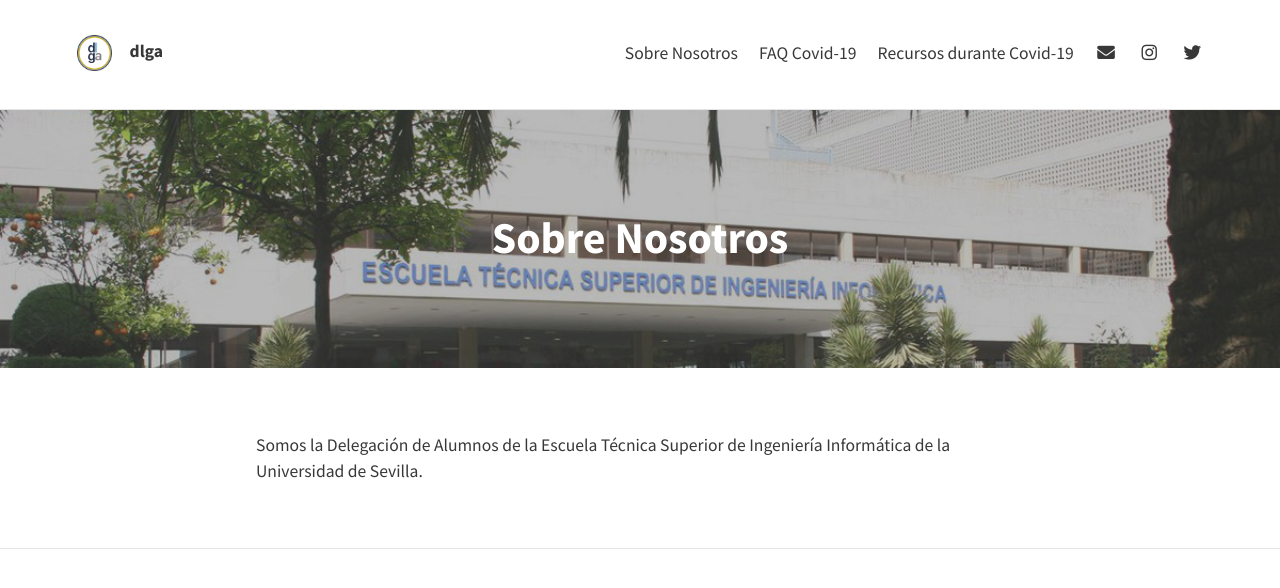
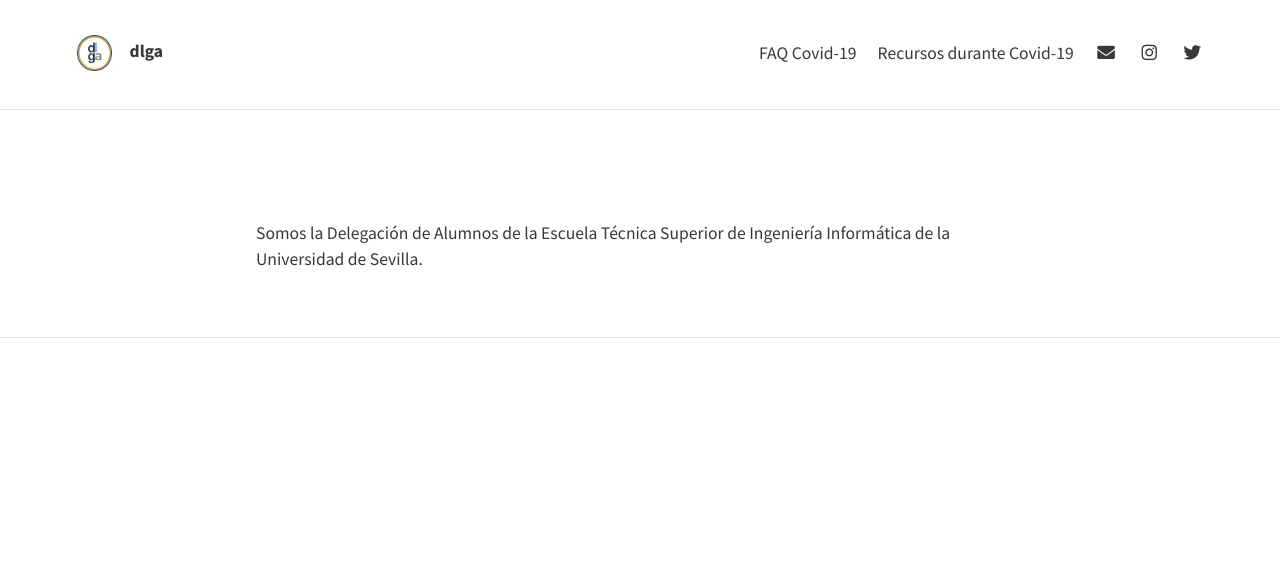
Before and after one commit to dlga/dlga.github.io, a Jekyll site: the page built from about.md, in a window 1280 px wide. Shown: the top 588 px of the page. Built offline with Jekyll 4.4.1, drawn with Linux system fonts in a browser that asks for light colours; nearby versions of some CDN libraries; our own code applies the rules of GitHub Pages for plain Markdown files.

Commit message:
Update about.md

```diff
--- a/about.md
+++ b/about.md
@@ -1,8 +1,5 @@
 ---
-layout: page
-title: Sobre Nosotros
-permalink: /about/
-feature-img: "assets/img/etsii.jpg"
+
 ---
 
 Somos la Delegación de Alumnos de la Escuela Técnica Superior de Ingeniería Informática de la Universidad de Sevilla.
```
